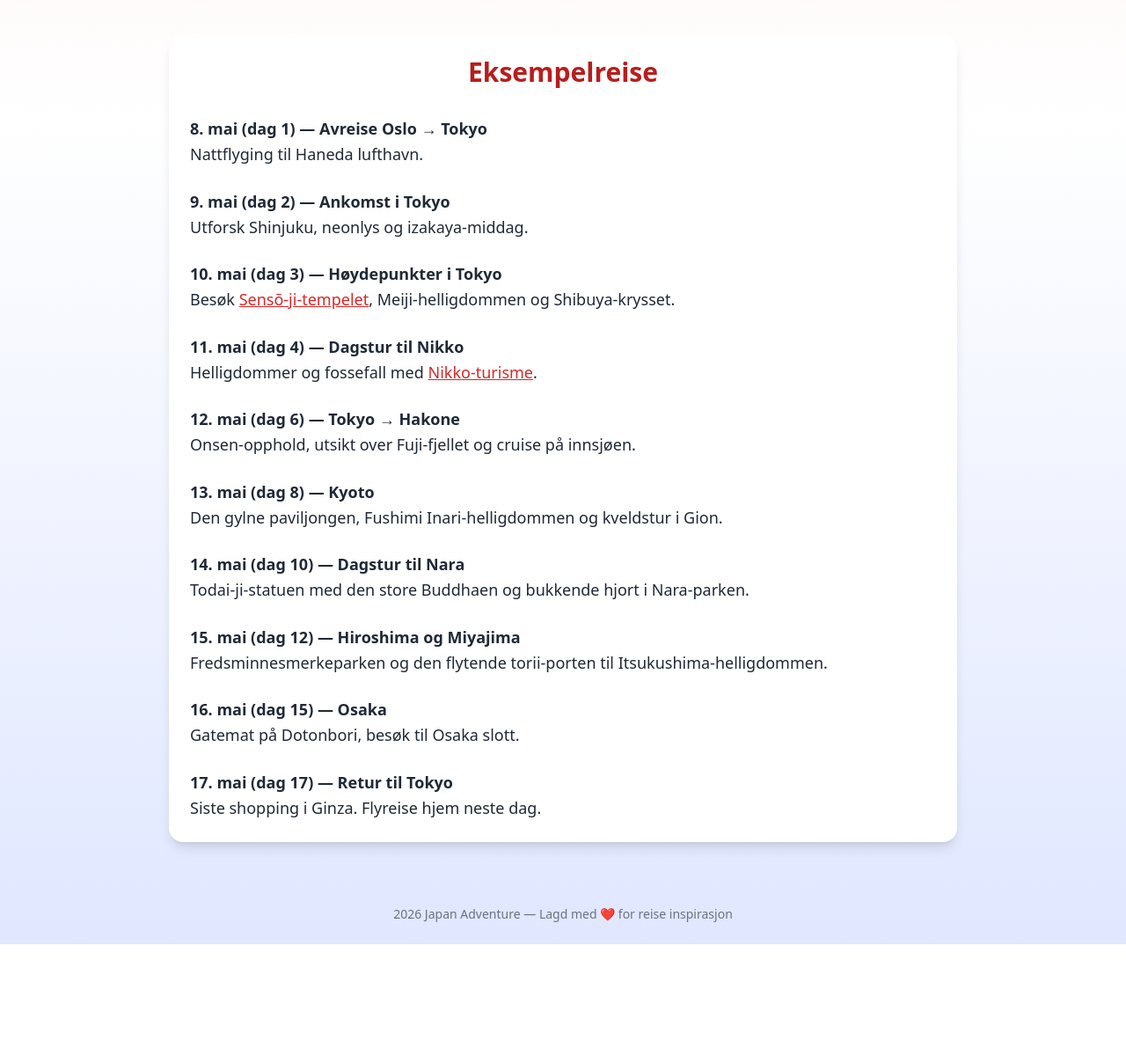
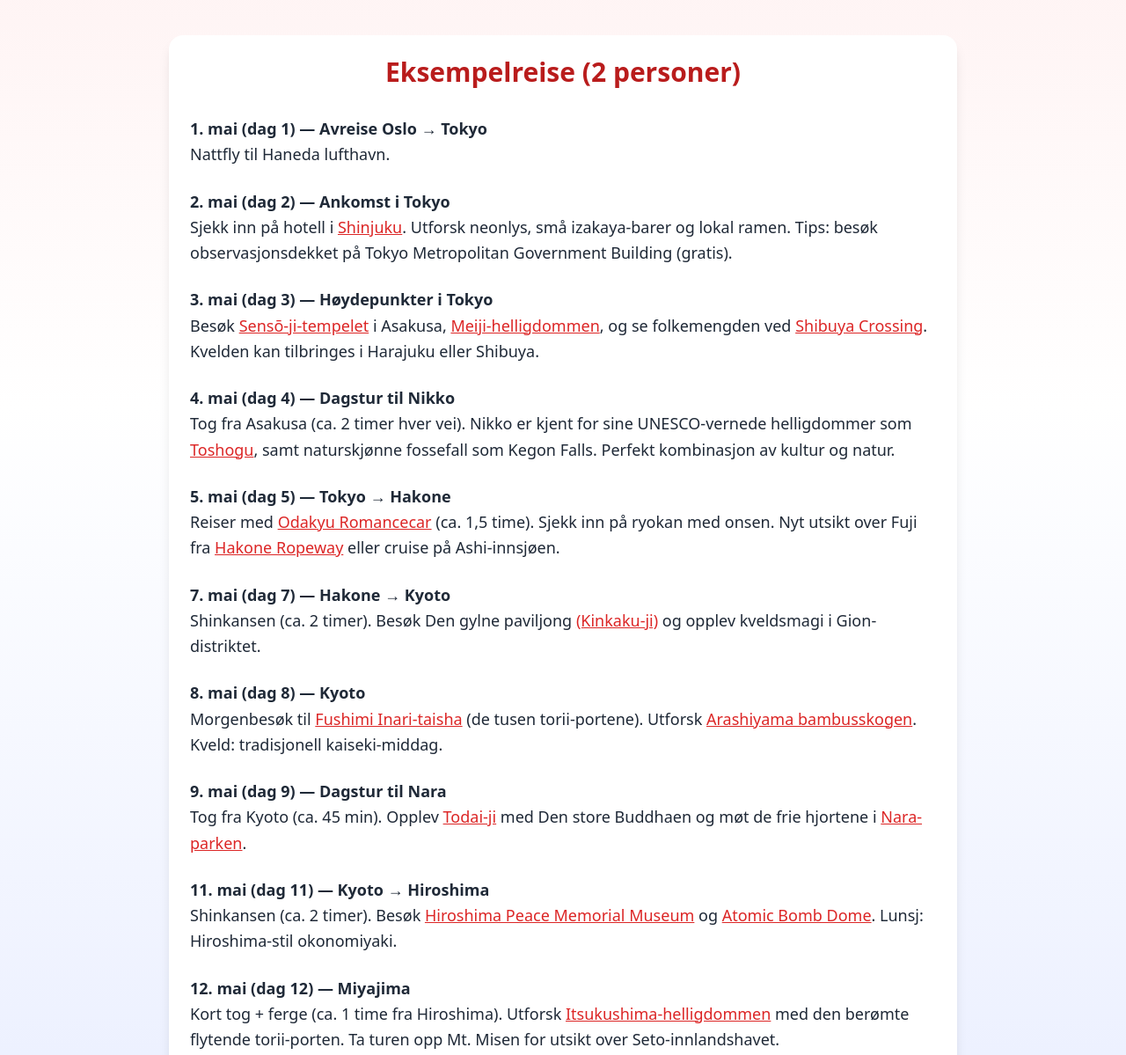
Before and after one commit to runsoft-web/japan-2026, a plain HTML site: page index.html in a window 1280 px wide. Shown: the part 800-1999 px from the top of the page at 88% size. Before the commit the page ends 1873 px from the top, so only its background shows below. Drawn offline with nearby package versions, Linux system fonts and the light colour scheme.

Commit message:
Correcting dates and updating with more text and links to activities

```diff
--- a/index.html
+++ b/index.html
@@ -15,64 +15,84 @@
       <h2 class="text-2xl font-semibold text-indigo-700 mb-6">
         Tokyo & Beyond — Culture, Food, and Adventure
       </h2>
-      <p class="text-lg text-gray-700 italic mb-12">15 April – 2 May 2026</p>
+      <p class="text-lg text-gray-700 italic mb-12">1. mai – 17. mai 2026</p>
       <p class="text-xl font-bold text-red-900">🍣 🏯 🌸 Oppdag, vandre, nyt</p>
     </div>
   </section>
 
   <!-- Daily Itinerary -->
   <section class="max-w-4xl mx-auto p-6 bg-white rounded-2xl shadow-lg mb-12 mt-10">
-    <h2 class="text-3xl font-bold text-center text-red-700 mb-8">Eksempelreise</h2>
+    <h2 class="text-3xl font-bold text-center text-red-700 mb-8">Eksempelreise (2 personer)</h2>
     <ol class="space-y-6 text-lg leading-relaxed">
 
       <li>
-            <b>8. mai (dag 1) — Avreise Oslo → Tokyo</b><br>
-            Nattflyging til Haneda lufthavn.
+        <b>1. mai (dag 1) — Avreise Oslo → Tokyo</b><br>
+        Nattfly til Haneda lufthavn.
       </li>
 
       <li>
-            <b>9. mai (dag 2) — Ankomst i Tokyo</b><br>
-            Utforsk Shinjuku, neonlys og izakaya-middag.
+        <b>2. mai (dag 2) — Ankomst i Tokyo</b><br>
+        Sjekk inn på hotell i <a href="https://www.gotokyo.org/en/destinations/western-tokyo/shinjuku/index.html" target="_blank" class="text-red-600 underline">Shinjuku</a>. Utforsk neonlys, små izakaya-barer og lokal ramen. Tips: besøk observasjonsdekket på Tokyo Metropolitan Government Building (gratis).
       </li>
 
       <li>
-            <b>10. mai (dag 3) — Høydepunkter i Tokyo</b><br>
-            Besøk <a href="https://www.senso-ji.jp/" target="_blank" class="text-red-600 underline">Sensō-ji-tempelet</a>, Meiji-helligdommen og Shibuya-krysset.
+        <b>3. mai (dag 3) — Høydepunkter i Tokyo</b><br>
+        Besøk <a href="https://www.senso-ji.jp/" target="_blank" class="text-red-600 underline">Sensō-ji-tempelet</a> i Asakusa, <a href="https://www.gotokyo.org/en/spot/566/" target="_blank" class="text-red-600 underline">Meiji-helligdommen</a>, og se folkemengden ved <a href="https://www.gotokyo.org/en/spot/23/index.html" target="_blank" class="text-red-600 underline">Shibuya Crossing</a>. Kvelden kan tilbringes i Harajuku eller Shibuya.
       </li>
 
       <li>
-            <b>11. mai (dag 4) — Dagstur til Nikko</b><br>
-            Helligdommer og fossefall med <a href="https://www.japan.travel/en/uk/uk-destinations/north-kanto/nikko/" target="_blank" class="text-red-600 underline">Nikko-turisme</a>.
+        <b>4. mai (dag 4) — Dagstur til Nikko</b><br>
+        Tog fra Asakusa (ca. 2 timer hver vei). Nikko er kjent for sine UNESCO-vernede helligdommer som <a href="https://www.japan.travel/en/uk/uk-destinations/north-kanto/nikko/" target="_blank" class="text-red-600 underline">Toshogu</a>, samt naturskjønne fossefall som Kegon Falls. Perfekt kombinasjon av kultur og natur.
       </li>
 
       <li>
-            <b>12. mai (dag 6) — Tokyo → Hakone</b><br>
-            Onsen-opphold, utsikt over Fuji-fjellet og cruise på innsjøen.
+        <b>5. mai (dag 5) — Tokyo → Hakone</b><br>
+        Reiser med <a href="https://www.odakyu.jp/english/romancecar/" target="_blank" class="text-red-600 underline">Odakyu Romancecar</a> (ca. 1,5 time). Sjekk inn på ryokan med onsen. Nyt utsikt over Fuji fra <a href="https://www.hakonenavi.jp/international/en" target="_blank" class="text-red-600 underline">Hakone Ropeway</a> eller cruise på Ashi-innsjøen.
       </li>
 
       <li>
-            <b>13. mai (dag 8) — Kyoto</b><br>
-            Den gylne paviljongen, Fushimi Inari-helligdommen og kveldstur i Gion.
+        <b>7. mai (dag 7) — Hakone → Kyoto</b><br>
+        Shinkansen (ca. 2 timer). Besøk Den gylne paviljong <a href="https://www.japan-guide.com/e/e3908.html" target="_blank" class="text-red-600 underline">(Kinkaku-ji)</a> og opplev kveldsmagi i Gion-distriktet.
       </li>
 
       <li>
-            <b>14. mai (dag 10) — Dagstur til Nara</b><br>
-            Todai-ji-statuen med den store Buddhaen og bukkende hjort i Nara-parken.
+        <b>8. mai (dag 8) — Kyoto</b><br>
+        Morgenbesøk til <a href="https://inari.jp/en/" target="_blank" class="text-red-600 underline">Fushimi Inari-taisha</a> (de tusen torii-portene). Utforsk <a href="https://www.japan-guide.com/e/e3912.html" target="_blank" class="text-red-600 underline">Arashiyama bambusskogen</a>. Kveld: tradisjonell kaiseki-middag.
       </li>
 
       <li>
-            <b>15. mai (dag 12) — Hiroshima og Miyajima</b><br>
-            Fredsminnesmerkeparken og den flytende torii-porten til Itsukushima-helligdommen.
+        <b>9. mai (dag 9) — Dagstur til Nara</b><br>
+        Tog fra Kyoto (ca. 45 min). Opplev <a href="https://www.japan.travel/en/uk/uk-destinations/kansai/nara/todaiji-temple/" target="_blank" class="text-red-600 underline">Todai-ji</a> med Den store Buddhaen og møt de frie hjortene i <a href="https://www.japan-guide.com/e/e4103.html" target="_blank" class="text-red-600 underline">Nara-parken</a>.
       </li>
 
       <li>
-            <b>16. mai (dag 15) — Osaka</b><br>
-            Gatemat på Dotonbori, besøk til Osaka slott.
+        <b>11. mai (dag 11) — Kyoto → Hiroshima</b><br>
+        Shinkansen (ca. 2 timer). Besøk <a href="https://hpmmuseum.jp/?lang=en" target="_blank" class="text-red-600 underline">Hiroshima Peace Memorial Museum</a> og <a href="https://visit-hiroshima.net/" target="_blank" class="text-red-600 underline">Atomic Bomb Dome</a>. Lunsj: Hiroshima-stil okonomiyaki.
       </li>
 
       <li>
-            <b>17. mai (dag 17) — Retur til Tokyo</b><br>
-            Siste shopping i Ginza. Flyreise hjem neste dag.
+        <b>12. mai (dag 12) — Miyajima</b><br>
+        Kort tog + ferge (ca. 1 time fra Hiroshima). Utforsk <a href="https://www.japan-guide.com/e/e3401.html" target="_blank" class="text-red-600 underline">Itsukushima-helligdommen</a> med den berømte flytende torii-porten. Ta turen opp Mt. Misen for utsikt over Seto-innlandshavet.
+      </li>
+
+      <li>
+        <b>14. mai (dag 14) — Hiroshima → Osaka</b><br>
+        Shinkansen (ca. 1,5 time). Oppdag <a href="https://osaka-info.jp/en/" target="_blank" class="text-red-600 underline">Osaka Castle</a> og spis gatemat i <a href="https://osaka-info.jp/en/page/dotonbori" target="_blank" class="text-red-600 underline">Dotonbori</a> (takoyaki og okonomiyaki).
+      </li>
+
+      <li>
+        <b>15. mai (dag 15) — Osaka → Tokyo</b><br>
+        Shinkansen tilbake til Tokyo (ca. 2,5 timer). Shopping i <a href="https://www.gotokyo.org/en/destinations/central-tokyo/ginza/index.html" target="_blank" class="text-red-600 underline">Ginza</a>.
+      </li>
+
+      <li>
+        <b>16. mai (dag 16) — Tokyo</b><br>
+        Fri dag. Forslag: <a href="https://teamlabplanets.dmm.com/" target="_blank" class="text-red-600 underline">teamLab Planets</a> (digital kunstinstallasjon), Akihabara (gaming og elektronikk), eller utsikt fra <a href="https://www.tokyo-skytree.jp/en/" target="_blank" class="text-red-600 underline">Tokyo Skytree</a>. Avslutt med sushi på <a href="https://www.sushizanmai.com/" target="_blank" class="text-red-600 underline">Sushi Zanmai</a>.
+      </li>
+
+      <li>
+        <b>17. mai (dag 17) — Hjemreise</b><br>
+        Fly fra Haneda tilbake til Oslo. ✈️
       </li>
 
     </ol>
```
Lines whose indentation alone changed are shown as unchanged.
